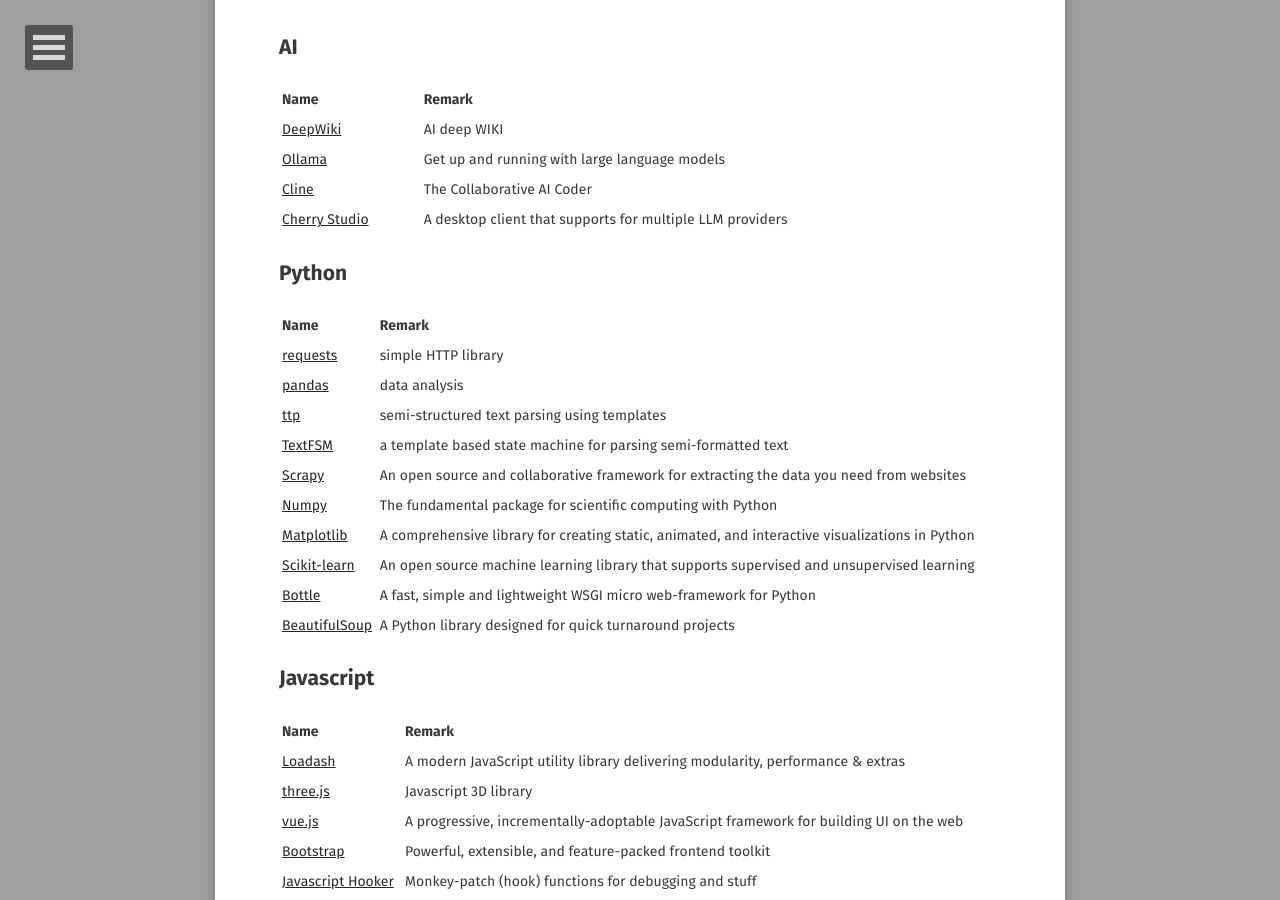
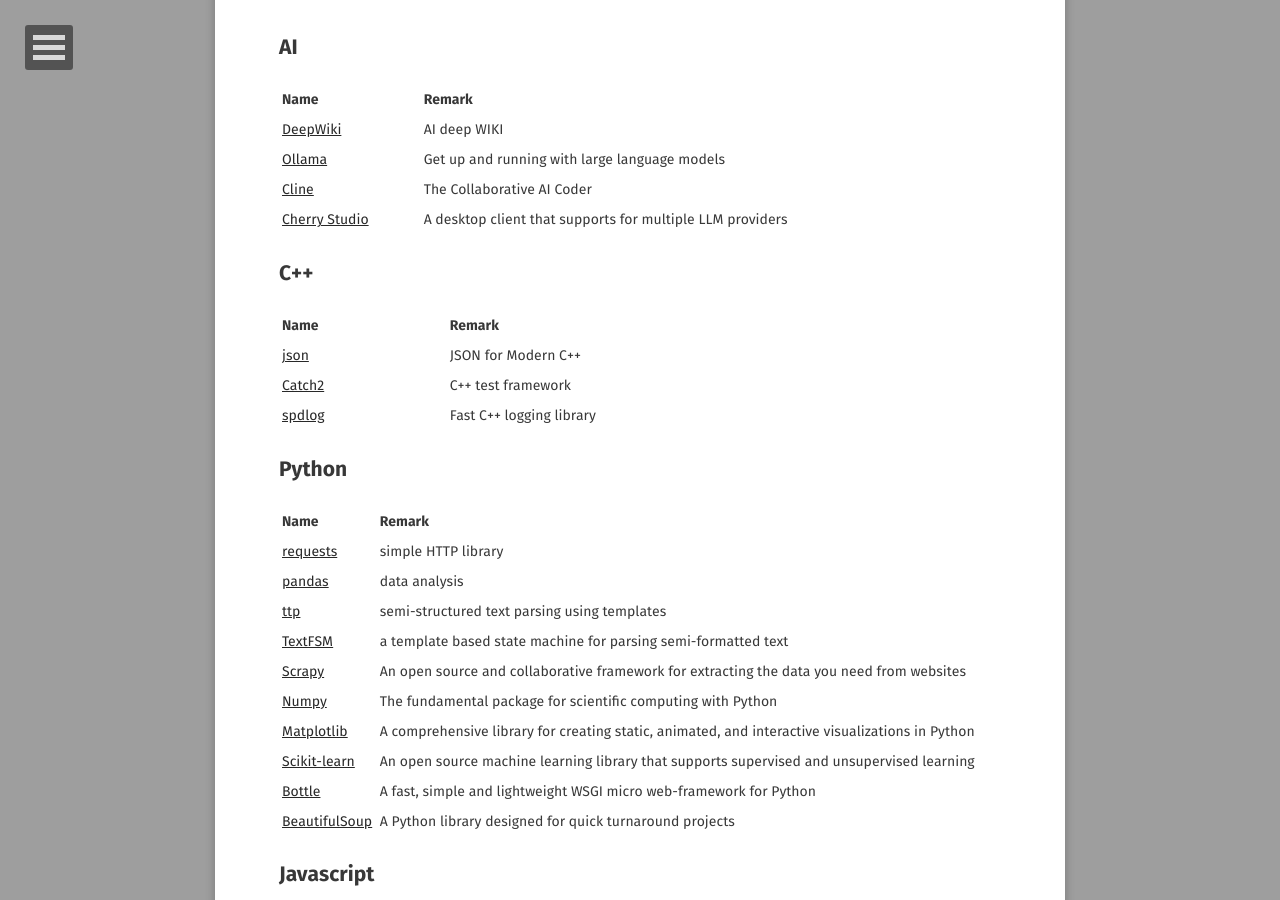
Before and after one commit to o7878x/o7878x.github.io, a Jekyll site: the page built from _posts/2025-01-19-coding-tools.md, in a window 1280 px wide and 900 px high, scrolled down 342 px. Built offline with Jekyll 4.4.1, drawn with Linux system fonts in a browser that asks for light colours; some web fonts are replaced; comment, search, counter and statistics services are not loaded.

Commit message:
feature:add cpp libraries

```diff
--- a/_posts/2025-01-19-coding-tools.md
+++ b/_posts/2025-01-19-coding-tools.md
@@ -17,6 +17,14 @@
 | [Ollama](https://ollama.com/) | Get up and running with large language models |
 | [Cline](https://cline.bot/) | The Collaborative AI Coder |
 | [Cherry Studio](https://www.cherry-ai.com/) | A desktop client that supports for multiple LLM providers |
+
+## C++
+
+| Name | Remark |
+| --- | --- |
+| [json](https://github.com/nlohmann/json) | JSON for Modern C++ |
+| [Catch2](https://github.com/catchorg/Catch2) | C++ test framework |
+| [spdlog](https://github.com/gabime/spdlog) | Fast C++ logging library |
 
 ## Python
 
```
